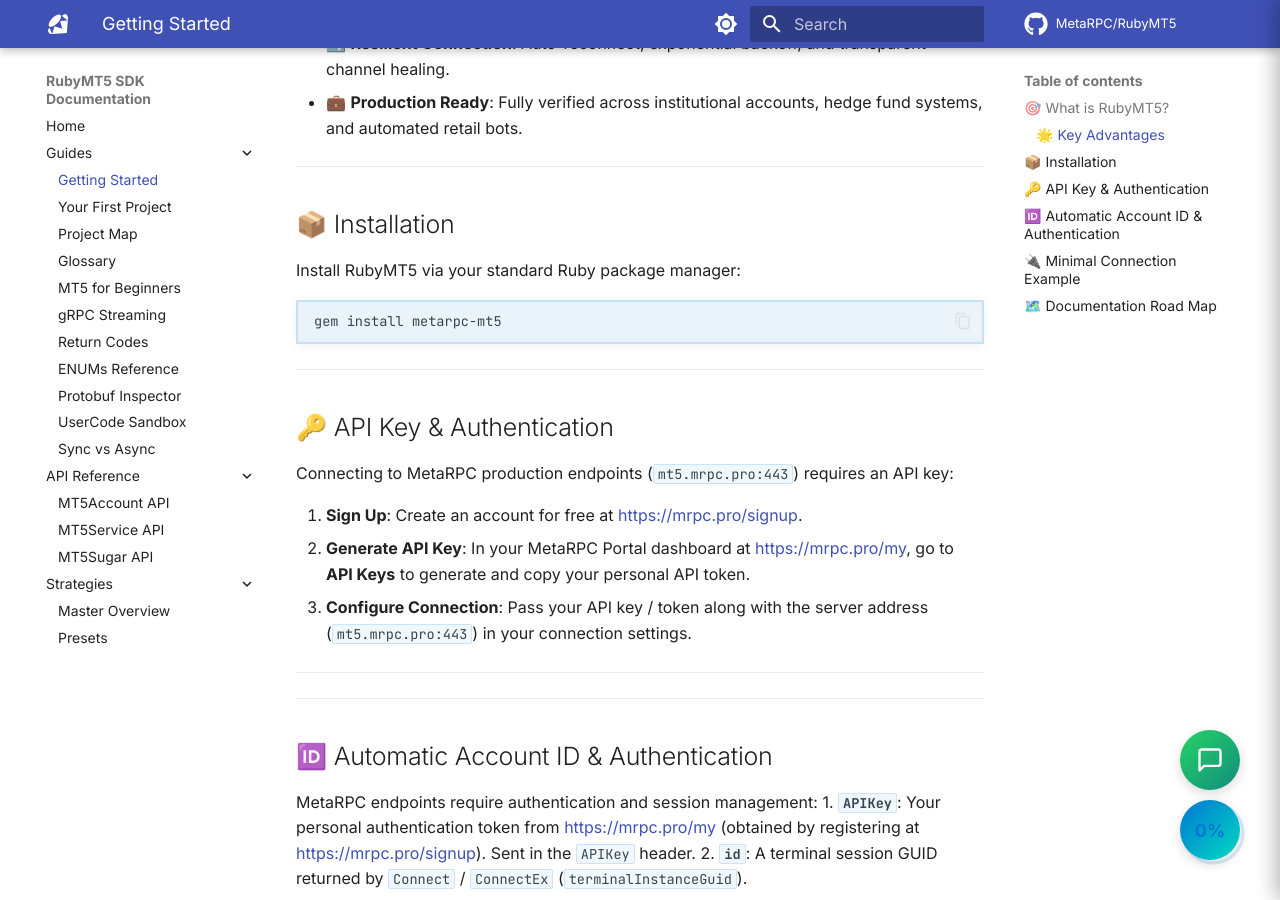
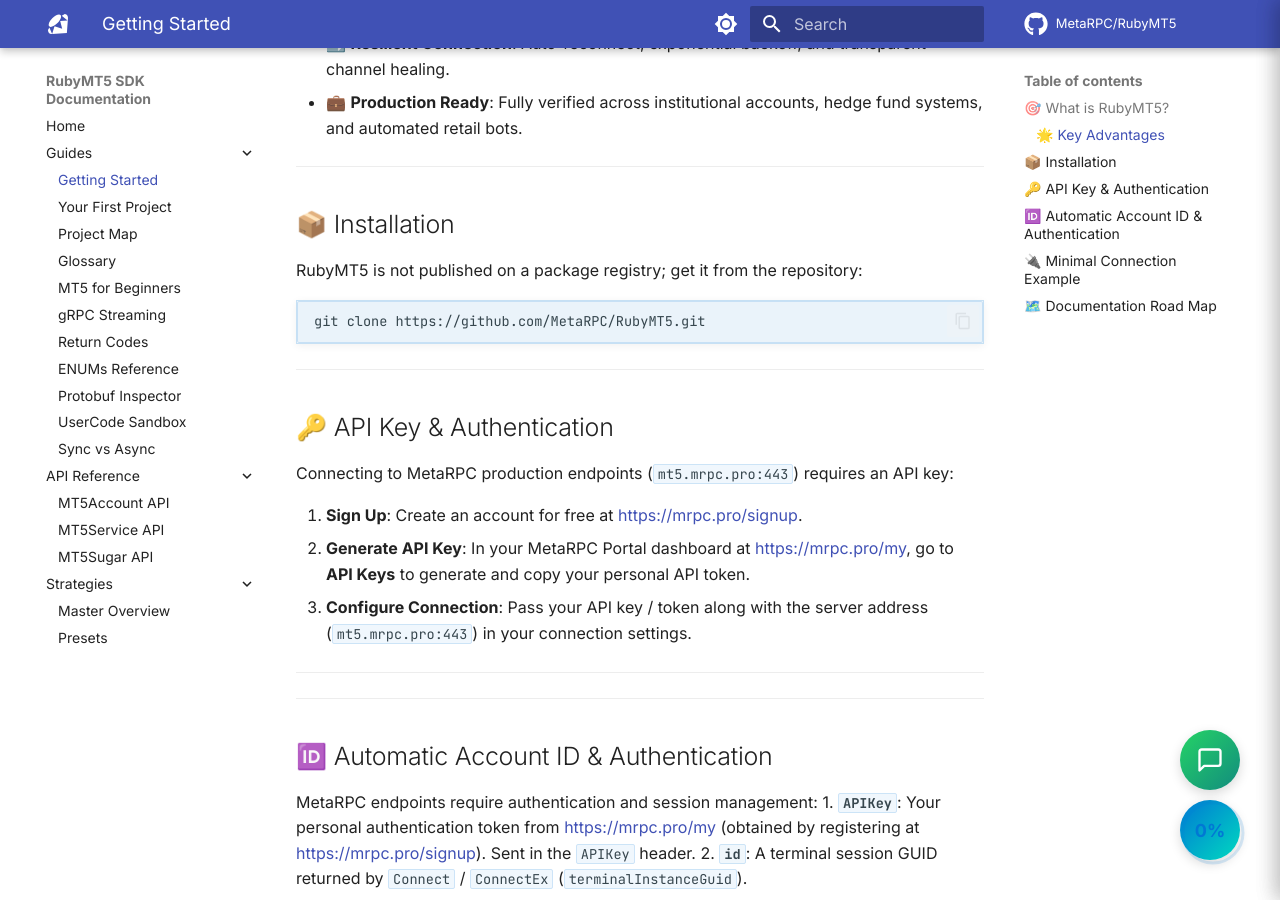
Before and after one commit to MetaRPC/RubyMT5, an MkDocs documentation site: the page built from docs/All_Guides/GETTING_STARTED.md, in a window 1280 px wide and 900 px high, scrolled down 590 px. Built offline with MkDocs 1.6.1 and Material for MkDocs 9.7.7, drawn with Linux system fonts in a browser that asks for light colours; comment, search, counter and statistics services are not loaded.

Commit message:
docs: the install commands are the ones that work
The package is not on a package registry (vcpkg, crates.io, rubygems, NuGet, Maven Central, npm or PyPI as the case may be),
so the guide shows how it is installed from this repository. Same commands as the hub at https://mrpc.pro/sandbox-apis.

Co-Authored-By: Claude Sonnet 5.5 <noreply@anthropic.com>

````diff
--- a/docs/All_Guides/GETTING_STARTED.md
+++ b/docs/All_Guides/GETTING_STARTED.md
@@ -18,10 +18,10 @@
 
 ## 📦 Installation
 
-Install RubyMT5 via your standard Ruby package manager:
+RubyMT5 is not published on a package registry; get it from the repository:
 
 ```bash
-gem install metarpc-mt5
+git clone https://github.com/MetaRPC/RubyMT5.git
 ```
 
 ---
````
Also changed, not shown: README.md (+1 -1 lines), docs/All_Guides/Your_First_Project.md (+2 -2 lines).
